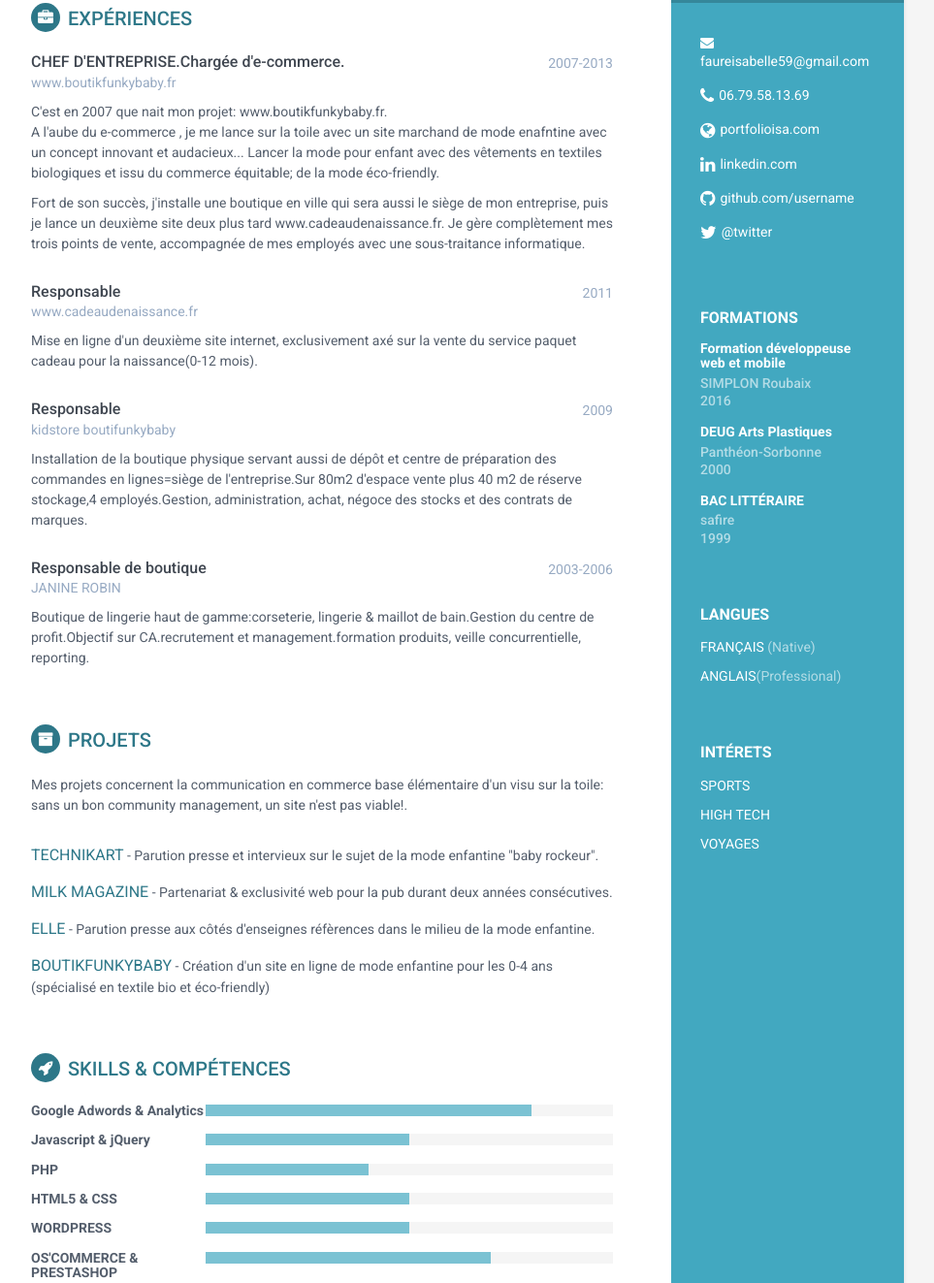
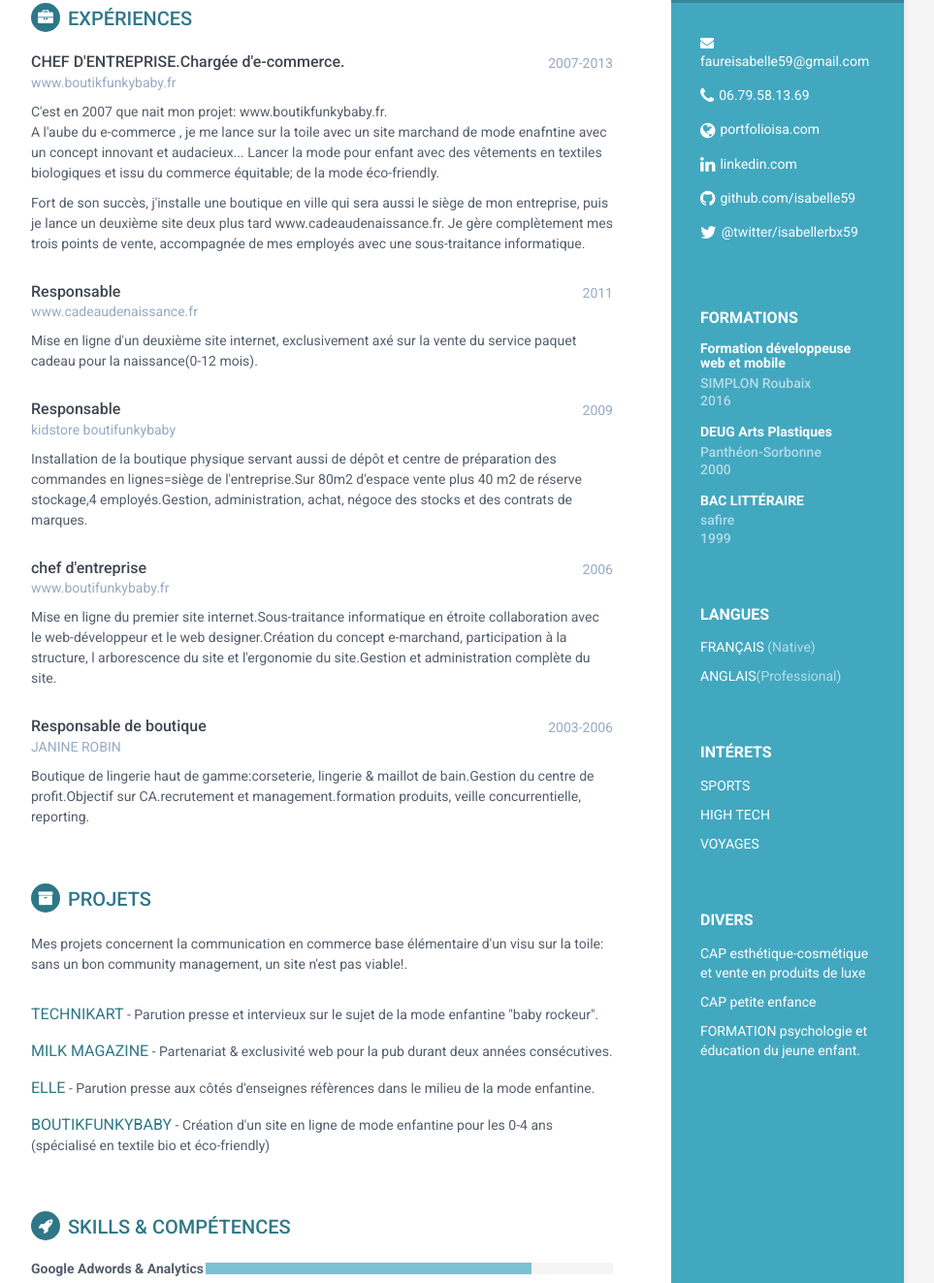
Before and after one commit to isabelle59/showroomprive, a plain HTML site: page orbit-v1.0/index.html in a window 1280 px wide. Shown: the part 300-1623 px from the top of the page at 97% size, without its empty margins (188-1151 px from the left). Drawn offline with Linux system fonts and the light colour scheme.

Commit message:
modification ajout de rubrique

```diff
--- a/orbit-v1.0/index.html
+++ b/orbit-v1.0/index.html
@@ -3,7 +3,7 @@
 <!--[if IE 9]> <html lang="en" class="ie9"> <![endif]-->
 <!--[if !IE]><!--> <html lang="en"> <!--<![endif]-->
 <head>
-    <title>Responsive Resume/CV Template for Developers</title>
+    <title>curriculum vitaẽ#Isabelle Faure#</title>
     <!-- Meta -->
     <meta charset="utf-8">
     <meta http-equiv="X-UA-Compatible" content="IE=edge">
@@ -41,8 +41,8 @@
                     <li class="phone"><i class="fa fa-phone"></i><a href="#">06.79.58.13.69</a></li>
                     <li class="website"><i class="fa fa-globe"></i><a href="https://isabelle59.github.io/portfolioisa/" target="_blank">portfolioisa.com</a></li>
                     <li class="linkedin"><i class="fa fa-linkedin"></i><a href="https://fr.linkedin.com/in/isabelle-faure-0a7088123" target="_blank">linkedin.com</a></li>
-                    <li class="github"><i class="fa fa-github"></i><a href="https://github.com/isabelle59" target="_blank">github.com/username</a></li>
-                    <li class="twitter"><i class="fa fa-twitter"></i><a href="https://twitter.com/isabellerbx59" target="_blank">@twitter</a></li>
+                    <li class="github"><i class="fa fa-github"></i><a href="https://github.com/isabelle59" target="_blank">github.com/isabelle59</a></li>
+                    <li class="twitter"><i class="fa fa-twitter"></i><a href="https://twitter.com/isabellerbx59" target="_blank">@twitter/isabellerbx59</a></li>
                 </ul>
             </div><!--//contact-container-->
             <div class="education-container container-block">
@@ -80,7 +80,15 @@
                     <li>HIGH TECH</li>
                     <li>VOYAGES</li>
                 </ul>
-            </div><!--//interests-->
+            </div>
+            <div class="interests-container container-block">
+                <h2 class="container-block-title">Divers</h2>
+                <ul class="list-unstyled interests-list">
+                    <li>CAP esthétique-cosmétique et vente en produits de luxe</li>
+                    <li>CAP petite enfance</li>
+                    <li>FORMATION psychologie et éducation du jeune enfant.</li>
+                </ul>
+            </div><!--//interests--><!--//interests-->
 
         </div><!--//sidebar-wrapper-->
 
@@ -138,6 +146,19 @@
                     </div><!--//meta-->
                     <div class="details">
                         <p>Installation de la boutique physique servant aussi de dépôt et centre de préparation des commandes en lignes=siège de l'entreprise.Sur 80m2 d'espace vente plus 40 m2 de réserve stockage,4 employés.Gestion, administration, achat, négoce des stocks et des contrats  de marques.</p>
+
+                    </div><!--//details-->
+                </div><!--//item-->
+                <div class="item">
+                    <div class="meta">
+                        <div class="upper-row">
+                            <h3 class="job-title">chef d'entreprise </h3>
+                            <div class="time">2006</div>
+                        </div><!--//upper-row-->
+                        <div class="company">www.boutifunkybaby.fr</div>
+                    </div><!--//meta-->
+                    <div class="details">
+                        <p>Mise en ligne du premier site internet.Sous-traitance informatique en étroite collaboration avec le web-développeur et le web designer.Création  du concept e-marchand,  participation à la structure, l arborescence du site et l'ergonomie du site.Gestion et administration complète du site.</p>
 
                     </div><!--//details-->
                 </div><!--//item-->
```
